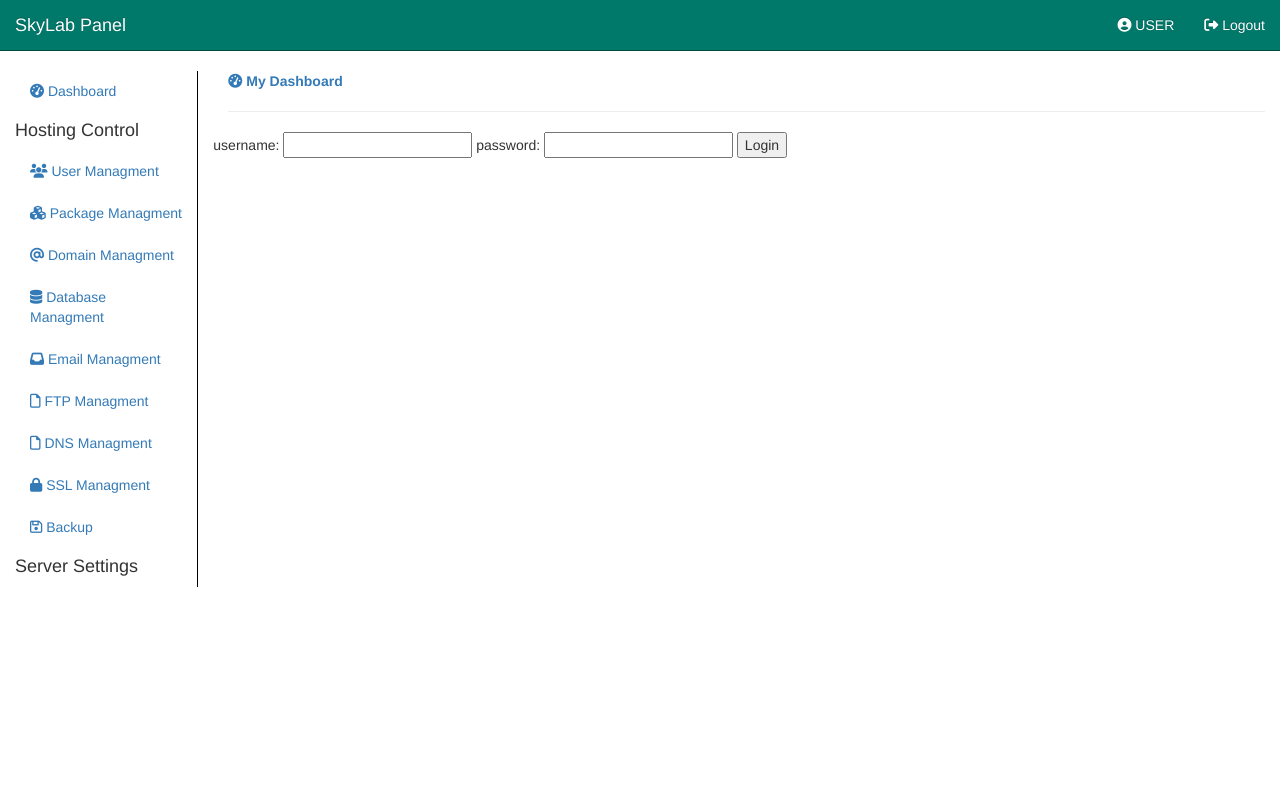
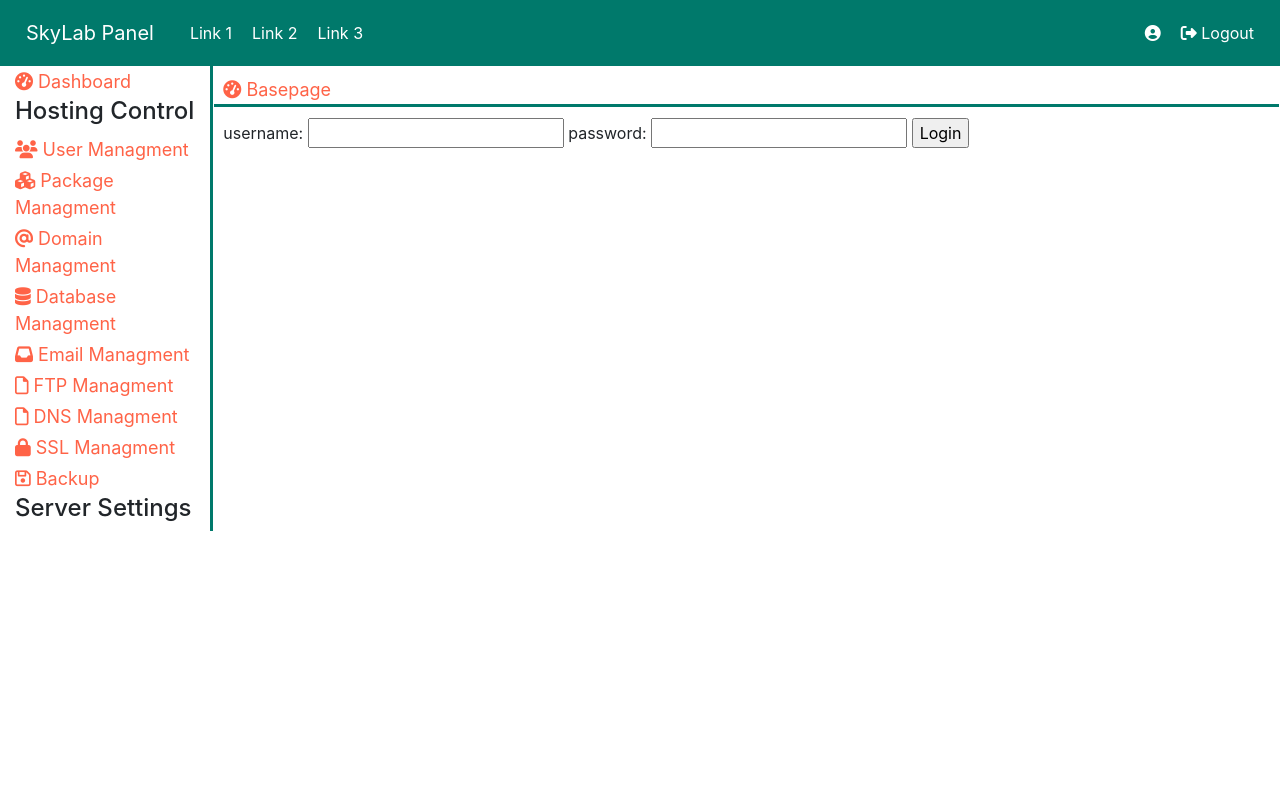
Before and after one commit to skylab-panel/core, a Flask app: page / in a window 1280 px wide. Shown: the top 785 px of the page. Run offline with Flask 2, Linux system fonts and the light colour scheme; parts of the project's set-up code (start-up, migrations or seed data) failed here and were passed over; some libraries are stand-ins or nearby versions.

Commit message:
updated to bootstrap v4

```diff
--- a/static/css/base.css
+++ b/static/css/base.css
@@ -1,27 +1,33 @@
-.navbar-inverse
-{
-    background:#00796B;
-    border-bottom-color: #004D40;
+
+nav.navbar{
+    background-color: #00796B
 }
-.navbar-inverse .navbar-nav>li>a,.navbar-inverse .navbar-brand,.navbar-inverse .navbar-nav>.dropdown>a .caret
-{
-    color: #fff;
+a.nav-link-navbar, a.navbar-brand{
+    color: white;
+    padding: 10px;
 }
-.navbar-inverse .navbar-nav>.open>a, .navbar-inverse .navbar-nav>.open>a:hover, .navbar-inverse .navbar-nav>.open>a:focus,
-.navbar-nav>li>.dropdown-menu
-{
-    background:#4DB6AC;
+a.nav-link-sidebar, a.nav-link-bar{
+    color: tomato;
 }
-.nav-pills>li>a,
-{
-    color: #303F9F;
+.nav-item-sidebar {
+    padding-left: 0px;
+    padding-top: 2px;
+    padding-bottom: 2px;
+    font-size: 18px;
 }
 
-.nav>li>a:hover, .nav>li>a:focus
+a.nav-item-bar
 {
-    background-color: #EEEEEE;
+    font-size: 18px;
+    padding: 10px;
 }
-
+main{
+    padding: 10px;
+}
+.btn-default, a.btn-default{
+    background-color: #00796B;
+    color: white;
+}
 .alert {
     padding: 12px;
     border-radius: 3px;
--- a/templates/base.html
+++ b/templates/base.html
@@ -1,64 +1,99 @@
-<html>
+<!doctype html>
+<html lang="en">
+<!-- Head -->
 <head>
-    <link rel="stylesheet" href="https://stackpath.bootstrapcdn.com/bootstrap/3.4.1/css/bootstrap.min.css" integrity="sha384-HSMxcRTRxnN+Bdg0JdbxYKrThecOKuH5zCYotlSAcp1+c8xmyTe9GYg1l9a69psu" crossorigin="anonymous">
-    <link rel="stylesheet" href="https://stackpath.bootstrapcdn.com/bootstrap/3.4.1/css/bootstrap-theme.min.css" integrity="sha384-6pzBo3FDv/PJ8r2KRkGHifhEocL+1X2rVCTTkUfGk7/0pbek5mMa1upzvWbrUbOZ" crossorigin="anonymous">
-    <script src="https://stackpath.bootstrapcdn.com/bootstrap/3.4.1/js/bootstrap.min.js" integrity="sha384-aJ21OjlMXNL5UyIl/XNwTMqvzeRMZH2w8c5cRVpzpU8Y5bApTppSuUkhZXN0VxHd" crossorigin="anonymous"></script>
+    <meta charset="utf-8">
+    <meta http-equiv="X-UA-Compatible" content="IE=edge">
+    <meta name="viewport" content="width=device-width, initial-scale=1.0, shrink-to-fit=no">
+    <link rel="stylesheet" href="https://maxcdn.bootstrapcdn.com/bootstrap/4.5.2/css/bootstrap.min.css">
+    <script src="https://ajax.googleapis.com/ajax/libs/jquery/3.5.1/jquery.min.js"></script>
+    <script src="https://cdnjs.cloudflare.com/ajax/libs/popper.js/1.16.0/umd/popper.min.js"></script>
+    <script src="https://maxcdn.bootstrapcdn.com/bootstrap/4.5.2/js/bootstrap.min.js"></script>
     <link href="{{ url_for('static', filename='css/base.css') }}" rel="stylesheet">
     <script src="https://kit.fontawesome.com/8bdf9f2382.js" crossorigin="anonymous"></script>
 </head>
-<body>
 
-    <div id="top-nav" class="navbar navbar-inverse navbar-static-top">
-        <div class="container-fluid">
+<!-- Top Nav Bar -->
+<nav class="navbar navbar-expand-sm">
+    <div class="container-fluid>
         <div class="navbar-header">
             <a class="navbar-brand" href="#">SkyLab Panel</a>
         </div>
+        <ul class="navbar-nav">
+            <li class="nav-item">
+                <a class="nav-link-navbar" href="#">Link 1</a>
+            </li>
+            <li class="nav-item">
+                <a class="nav-link-navbar" href="#">Link 2</a>
+            </li>
+            <li class="nav-item">
+                <a class="nav-link-navbar" href="#">Link 3</a>
+            </li>
+        </ul>
         <div class="navbar-collapse collapse">
-                <ul class="nav navbar-nav navbar-right">
-                    <li><a href="#"><i class="fa fa-user-circle"></i> USER </a></li>
-                    <li><a href="/logout"><i class="fa fa-sign-out"></i> Logout</a></li>
+            <ul class="nav navbar-nav ml-auto">
+                <li class="nav-item"><a href="#" class="nav-link-navbar"><i class="fa fa-user-circle"></i> {{session['username']}} </a>
+                </li>
+                <li class="nav-item"><a href="/logout" class="nav-link-navbar"><i class="fa fa-sign-out"></i> Logout</a>
+                </li>
             </ul>
         </div>
     </div>
-    </div>
+</nav>
 
-    <div class="col-lg-2 col-md-2 col-sm-3 col-xs-12">
-        <ul class="nav nav-pills nav-stacked" style="border-right:1px solid black">
+<!-- Body -->
+<body>
+    <div class="container-fluid">
+
+        <!-- Sidebar -->
+        <div class="row">
+            <div class="col-xl-2 col-lg-2 col-md-3 col-12" style="padding-right: 0px;">
+                <ul class="nav nav-pills flex-column" style="border-right: 3px solid #00796B; padding-right: 10px;">
                     <!--<li class="nav-header"></li>-->
-            <li><a href="#"><i class="fa fa-dashboard"></i> Dashboard</a></li>
+                    <li class="nav-item-sidebar"><a href="#" class="nav-link-sidebar"><i class="fa fa-dashboard"></i> Dashboard</a>
+                    </li>
                     <h4> Hosting Control </h4>
-            <li><a href="/client/user-managment/users"> <i class="fas fa-users"></i>       User Managment      </a></li>
-            <li><a href="#"> <i class="fas fa-cubes"></i>       Package Managment   </a></li>
-            <li><a href="#"> <i class="fas fa-at"></i>          Domain Managment    </a></li>
-            <li><a href="#"> <i class="fas fa-database"></i>    Database Managment  </a></li>
-            <li><a href="#"> <i class="fas fa-inbox"></i>       Email Managment     </a></li>
-            <li><a href="#"> <i class="far fa-file"></i>        FTP Managment       </a></li>
-            <li><a href="#"> <i class="far fa-file"></i>        DNS Managment       </a></li>
-            <li><a href="#"> <i class="fas fa-lock"></i>        SSL Managment       </a></li>
-            <li><a href="#"> <i class="far fa-save"></i>        Backup              </a></li>
+                    <li class="nav-item-sidebar"><a href="/client/user-management/users" class="nav-link-sidebar"> <i class="fas fa-users"></i>       User Managment      </a>
+                    </li>
+                    <li class="nav-item-sidebar"><a href="#" class="nav-link-sidebar"> <i class="fas fa-cubes"></i>       Package Managment   </a>
+                    </li>
+                    <li class="nav-item-sidebar"><a href="#" class="nav-link-sidebar"> <i class="fas fa-at"></i>          Domain Managment    </a>
+                    </li>
+                    <li class="nav-item-sidebar"><a href="#" class="nav-link-sidebar"> <i class="fas fa-database"></i>    Database Managment  </a>
+                    </li>
+                    <li class="nav-item-sidebar"><a href="#" class="nav-link-sidebar"> <i class="fas fa-inbox"></i>       Email Managment     </a>
+                    </li>
+                    <li class="nav-item-sidebar"><a href="#" class="nav-link-sidebar"> <i class="far fa-file"></i>        FTP Managment       </a>
+                    </li>
+                    <li class="nav-item-sidebar"><a href="#" class="nav-link-sidebar"> <i class="far fa-file"></i>        DNS Managment       </a>
+                    </li>
+                    <li class="nav-item-sidebar"><a href="#" class="nav-link-sidebar"> <i class="fas fa-lock"></i>        SSL Managment       </a>
+                    </li>
+                    <li class="nav-item-sidebar"><a href="#" class="nav-link-sidebar"> <i class="far fa-save"></i>        Backup              </a>
+                    </li>
                     <h4> Server Settings </h4>
-
-
-
                 </ul>
             </div>
+            <!-- Whats left of the Page after Sidebar -->
+            <div class="col-xl-10 col-lg-10 col-md-9 col-12" style="padding: 10px 0px;">
 
-    <div class="col-lg-10 col-md-10 col-sm-9 col-xs-12">
-
-
-        <a href="#"><strong><span class="fa fa-dashboard"></span> My Dashboard </strong></a>
+                <!-- Sub Bar -->
+                <a href="#", class="nav-link-bar nav-item-bar" style="text-transform:capitalize"><span class="fa fa-dashboard"></span>
+                    {% set x = request.url_rule.endpoint %}
+                    {% set x = x | replace('_', ' ') %}
+                    {{ x }}
+                </a>
                 <div style="float: right;">
                     {% for category, message in get_flashed_messages(with_categories=True) %}
                     <span class="alert alert-{{category}}">Error: {{ message }}</span>
                     {% endfor %}
                 </div>
+                <hr style="border-top: 3px solid #00796B; margin: 1px;" />
 
-        <hr>
+                <!-- Main Content -->
+                <main>{% block body %} {% endblock %}</main>
             </div>
-
-    <main>
-        {% block body %} {% endblock %}
-    </main>
-
+        </div>
+    </div>
 </body>
 </html>
```
Lines whose indentation alone changed are shown as unchanged.
